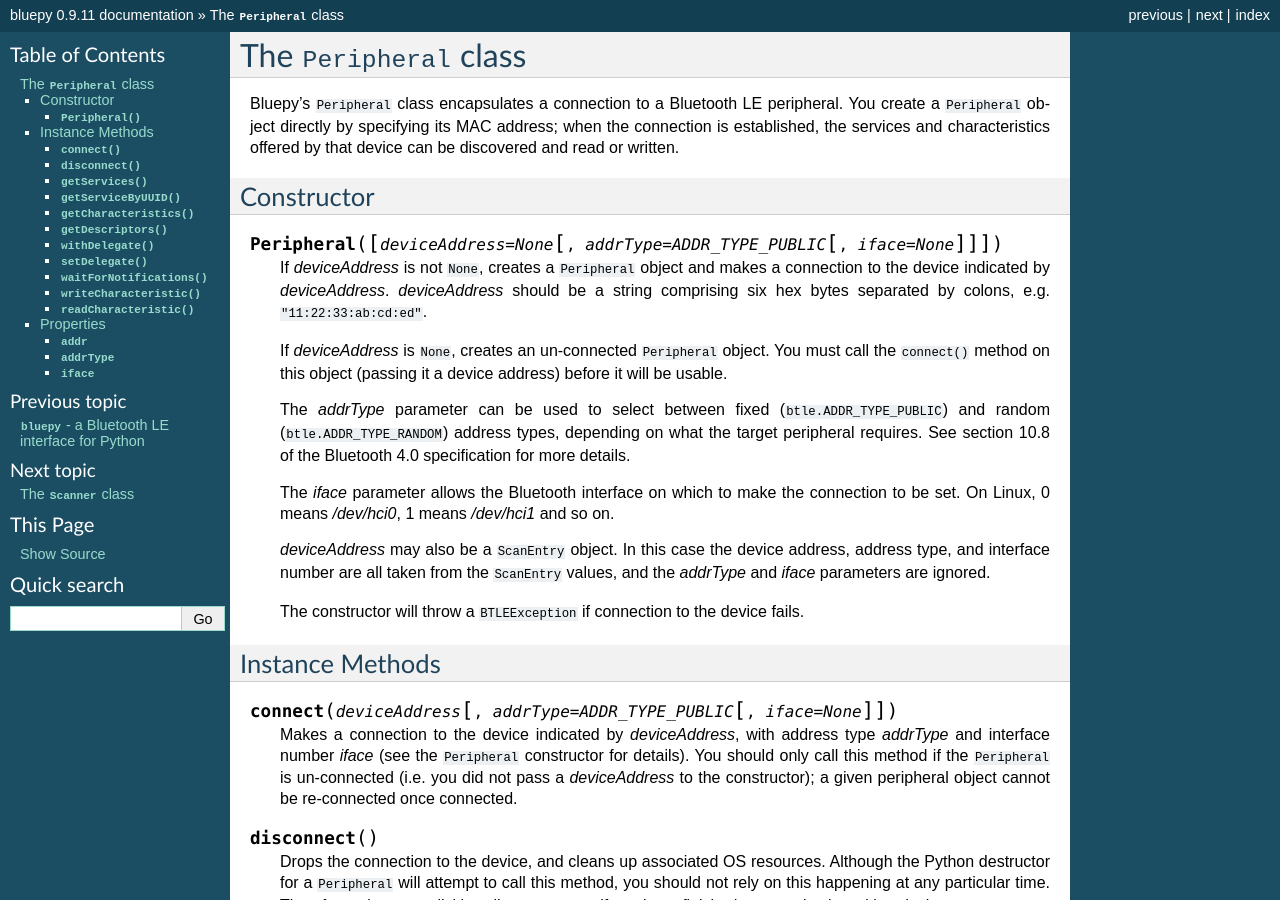
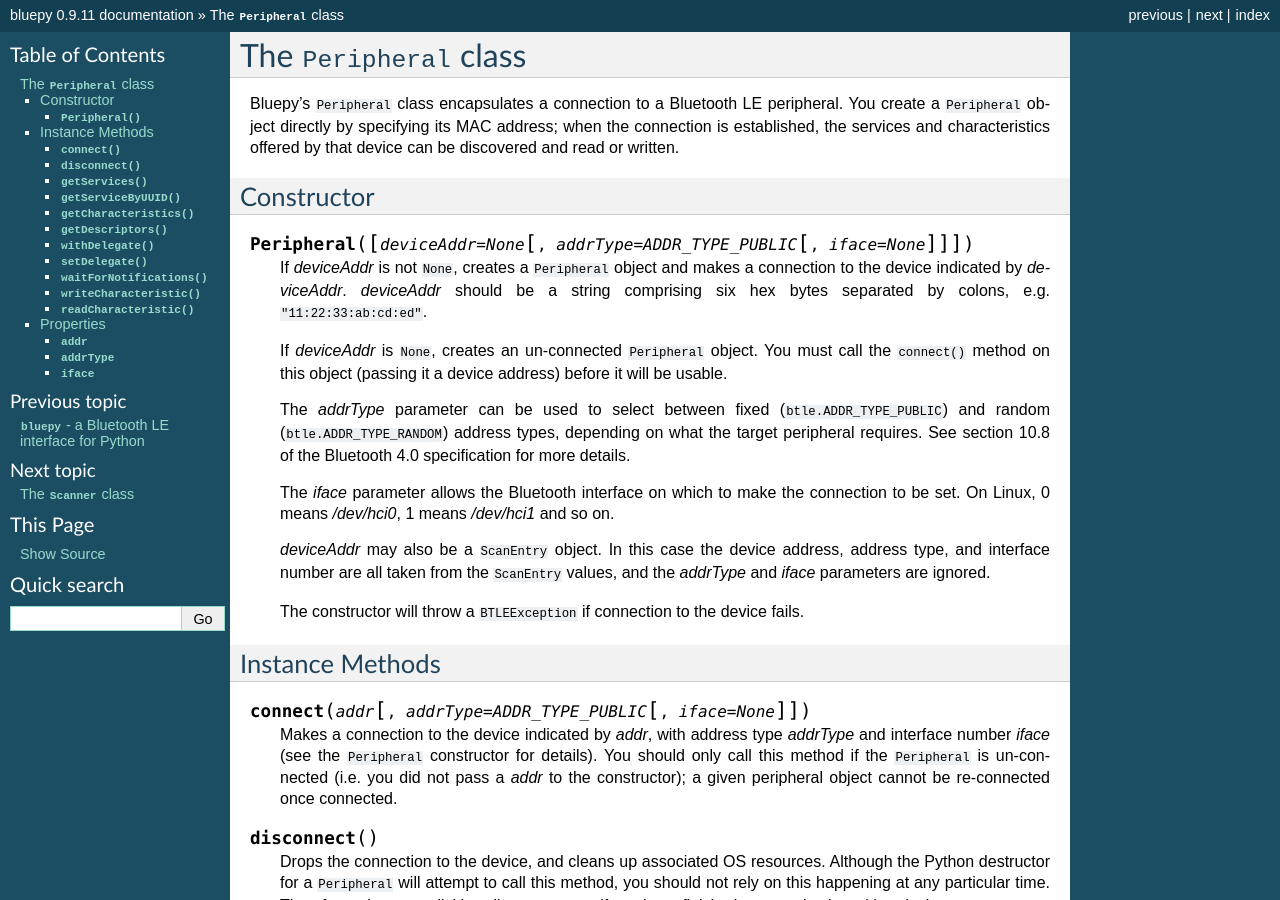
Before and after one commit to IanHarvey/bluepy, a Sphinx documentation site: the page built from docs/peripheral.rst, in a window 1280 px wide and 900 px high. Built offline with Sphinx 7.4.7, drawn with Linux system fonts in a browser that asks for light colours; pages that are not in the unit, such as notebooks, are missing from menus.

Commit message:
Fixed peripheral documentation

```diff
--- a/docs/peripheral.rst
+++ b/docs/peripheral.rst
@@ -8,13 +8,13 @@
 Constructor
 -----------
 
-.. function:: Peripheral([deviceAddress=None, [addrType=ADDR_TYPE_PUBLIC [, iface=None]]])
+.. function:: Peripheral([deviceAddr=None, [addrType=ADDR_TYPE_PUBLIC [, iface=None]]])
 
-   If *deviceAddress* is not ``None``, creates a ``Peripheral`` object and makes a connection
-   to the device indicated by *deviceAddress*. *deviceAddress* should be a string comprising six hex
+   If *deviceAddr* is not ``None``, creates a ``Peripheral`` object and makes a connection
+   to the device indicated by *deviceAddr*. *deviceAddr* should be a string comprising six hex
    bytes separated by colons, e.g. ``"11:22:33:ab:cd:ed"``.
 
-   If *deviceAddress* is ``None``, creates an un-connected ``Peripheral`` object. You must call the ``connect()`` method on this object (passing it a device address) before it will be usable.
+   If *deviceAddr* is ``None``, creates an un-connected ``Peripheral`` object. You must call the ``connect()`` method on this object (passing it a device address) before it will be usable.
 
    The *addrType* parameter can be used to select between fixed (``btle.ADDR_TYPE_PUBLIC``)
    and random (``btle.ADDR_TYPE_RANDOM``) address types, depending on what the target
@@ -24,7 +24,7 @@
    The *iface* parameter allows the Bluetooth interface on which to make the connection to be set.
    On Linux, 0 means */dev/hci0*, 1 means */dev/hci1* and so on.
 
-   *deviceAddress* may also be a ``ScanEntry`` object. In this case the device address,
+   *deviceAddr* may also be a ``ScanEntry`` object. In this case the device address,
    address type, and interface number are all taken from the ``ScanEntry`` values, and
    the *addrType* and *iface* parameters are ignored.
 
@@ -33,12 +33,12 @@
 Instance Methods
 ----------------
 
-.. function:: connect(deviceAddress, [addrType=ADDR_TYPE_PUBLIC [, iface=None]])
+.. function:: connect(addr, [addrType=ADDR_TYPE_PUBLIC [, iface=None]])
 
-    Makes a connection to the device indicated by *deviceAddress*, with address type
+    Makes a connection to the device indicated by *addr*, with address type
     *addrType* and interface number *iface* (see the ``Peripheral`` constructor for details).
     You should only call
-    this method if the ``Peripheral`` is un-connected (i.e. you did not pass a *deviceAddress*
+    this method if the ``Peripheral`` is un-connected (i.e. you did not pass a *addr*
     to the constructor); a given peripheral object cannot be re-connected once connected.
 
 .. function:: disconnect()
```
